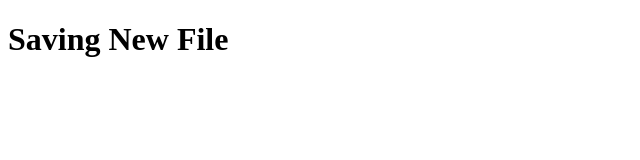
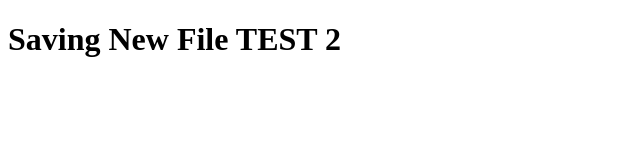
Before and after one commit to cwibowo330/travis-aws-test, a plain HTML site: page index.html in a window 1280 px wide. Shown: the whole page, without its empty margins (0-640 px from the left). Drawn offline with Linux system fonts and the light colour scheme.

Commit message:
testing again...

```diff
--- a/index.html
+++ b/index.html
@@ -5,6 +5,6 @@
 	<title>Document</title>
 </head>
 <body>
-	<h1>Saving New File</h1>
+	<h1>Saving New File TEST 2</h1>
 </body>
 </html>
```
Also changed, not shown: 1 other file.
